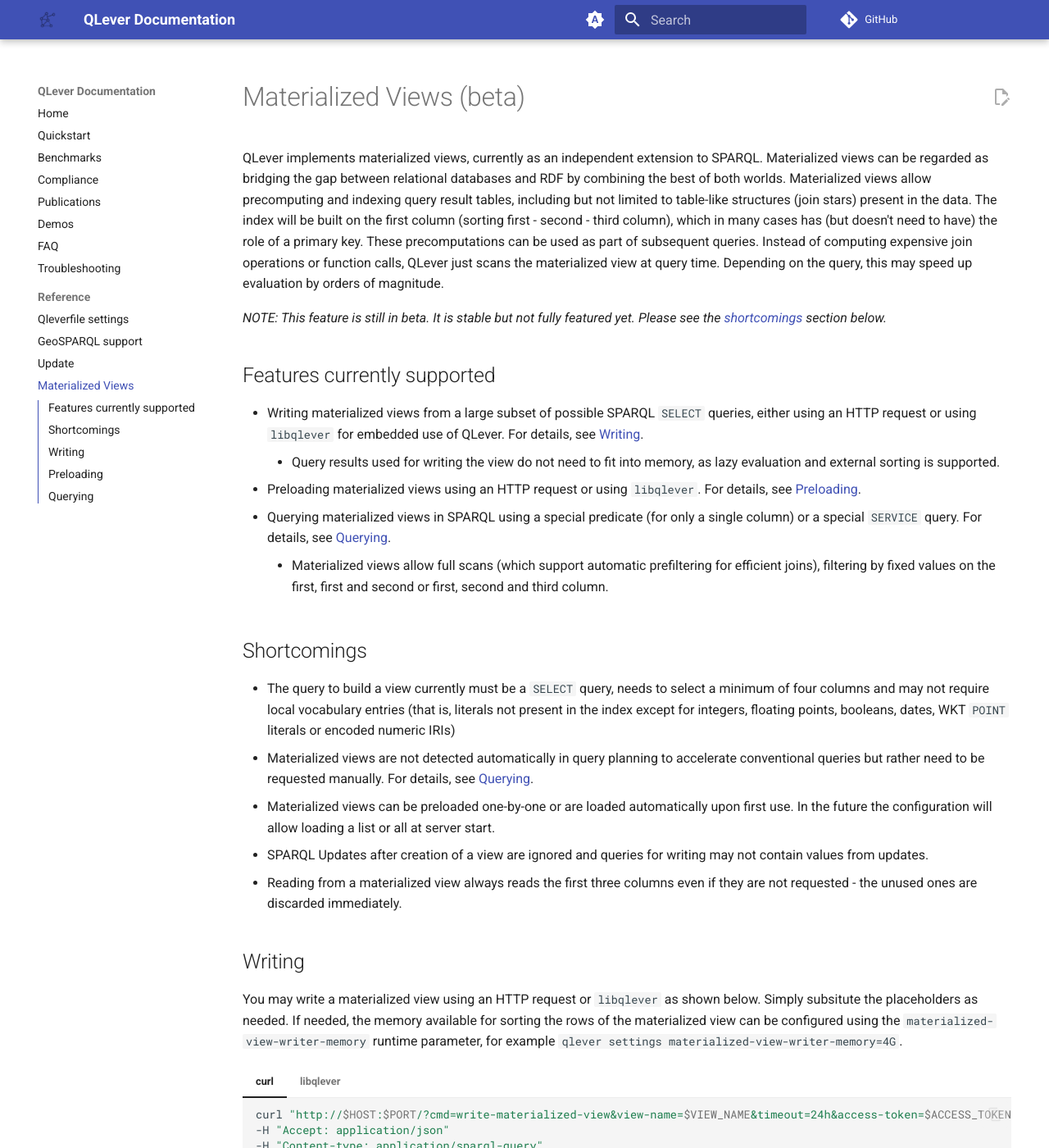
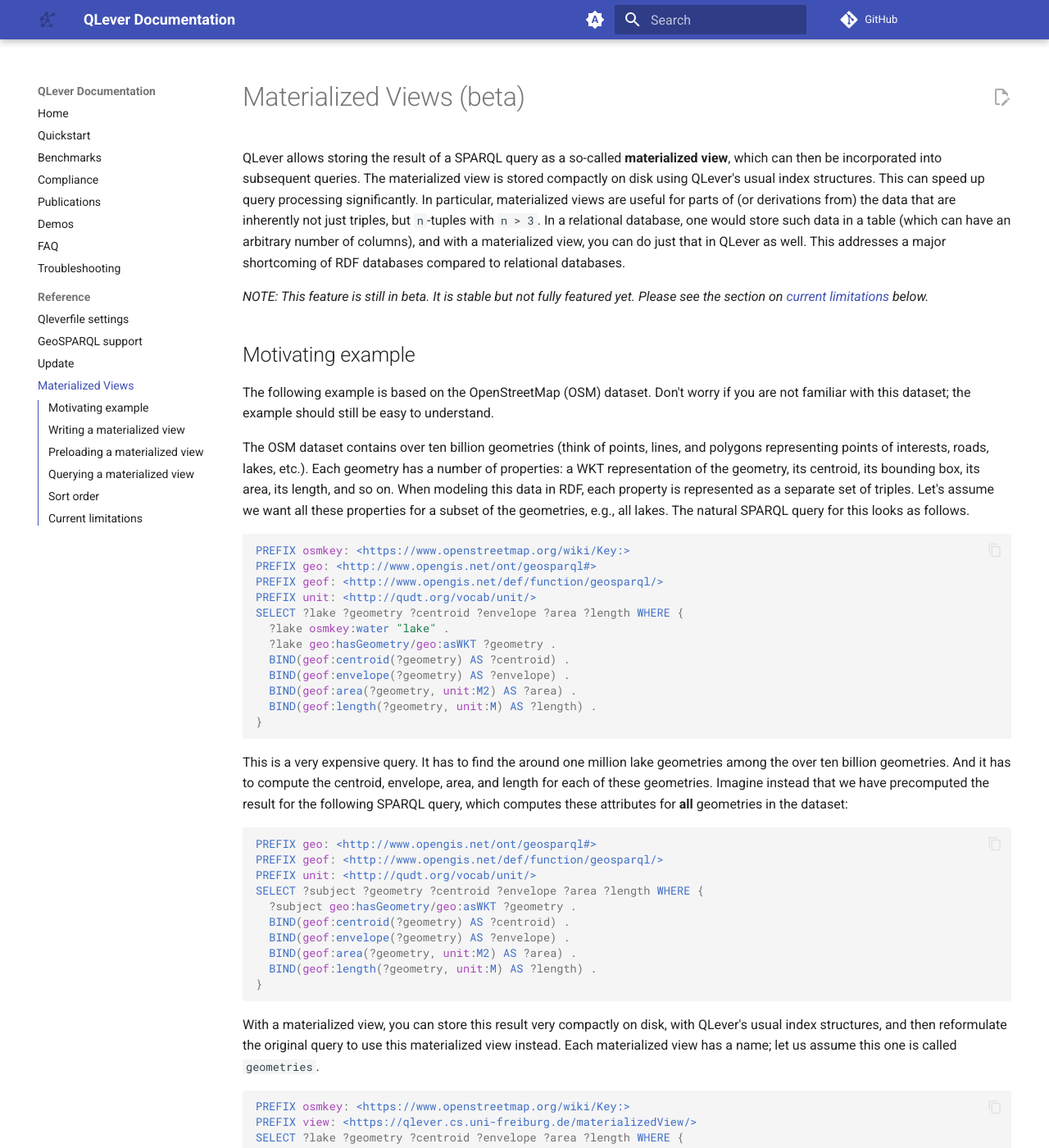
Before and after one commit to qlever-dev/qlever-docs, an MkDocs documentation site: the page built from docs/materialized-views.md, in a window 1280 px wide and 1400 px high. Shown: the whole window at 82% size. Built offline with MkDocs 1.6.1 and Material for MkDocs 9.7.7, drawn with Linux system fonts in a browser that asks for light colours; plug-ins that fetch from the network failed and are left out; comment, search, counter and statistics services are not loaded; the version menu is left out; some of the changed text lies outside the part shown.

Commit message:
Major revision based on Christoph's draft

````diff
--- a/docs/materialized-views.md
+++ b/docs/materialized-views.md
@@ -1,31 +1,102 @@
 # Materialized Views (beta)
 
-QLever implements materialized views, currently as an independent extension to SPARQL. Materialized views can be regarded as bridging the gap between relational databases and RDF by combining the best of both worlds. Materialized views allow precomputing and indexing query result tables, including but not limited to table-like structures (join stars) present in the data. The index will be built on the first column (sorting first - second - third column), which in many cases has (but doesn't need to have) the role of a primary key. These precomputations can be used as part of subsequent queries. Instead of computing expensive join operations or function calls, QLever just scans the materialized view at query time. Depending on the query, this may speed up evaluation by orders of magnitude.
+QLever allows storing the result of a SPARQL query as a so-called **materialized
+view**, which can then be incorporated into subsequent queries. The
+materialized view is stored compactly on disk using QLever's usual index
+structures. This can speed up query processing significantly. In particular,
+materialized views are useful for parts of (or derivations from) the data that are
+inherently not just triples, but `n`-tuples with `n > 3`. In a relational
+database, one would store such data in a table (which can have an arbitrary
+number of columns), and with a materialized view, you can do just that in
+QLever as well. This addresses a major shortcoming of RDF databases compared to
+relational databases.
+
+*NOTE: This feature is still in beta. It is stable but not fully featured yet.
+Please see the section on [current limitations](#current-limitations) below.*
+
+## Motivating example
+
+The following example is based on the OpenStreetMap (OSM) dataset. Don't worry
+if you are not familiar with this dataset; the example should still be easy to
+understand.
+
+The OSM dataset contains over ten billion geometries (think of points, lines,
+and polygons representing points of interests, roads, lakes, etc.). Each
+geometry has a number of properties: a WKT representation of the geometry, its
+centroid, its bounding box, its area, its length, and so on. When modeling this
+data in RDF, each property is represented as a separate set of triples. Let's
+assume we want all these properties for a subset of the geometries, e.g., all
+lakes. The natural SPARQL query for this looks as follows.
+
+```sparql
+PREFIX osmkey: <https://www.openstreetmap.org/wiki/Key:>
+PREFIX geo: <http://www.opengis.net/ont/geosparql#>
+PREFIX geof: <http://www.opengis.net/def/function/geosparql/>
+PREFIX unit: <http://qudt.org/vocab/unit/>
+SELECT ?lake ?geometry ?centroid ?envelope ?area ?length WHERE {
+  ?lake osmkey:water "lake" .
+  ?lake geo:hasGeometry/geo:asWKT ?geometry .
+  BIND(geof:centroid(?geometry) AS ?centroid) .
+  BIND(geof:envelope(?geometry) AS ?envelope) .
+  BIND(geof:area(?geometry, unit:M2) AS ?area) .
+  BIND(geof:length(?geometry, unit:M) AS ?length) .
+}
+```
+
+This is a very expensive query. It has to find the around one million lake
+geometries among the over ten billion geometries. And it has to compute the
+centroid, envelope, area, and length for each of these geometries. Imagine
+instead that we have precomputed the result for the following SPARQL query,
+which computes these attributes for **all** geometries in the dataset:
+
+```sparql
+PREFIX geo: <http://www.opengis.net/ont/geosparql#>
+PREFIX geof: <http://www.opengis.net/def/function/geosparql/>
+PREFIX unit: <http://qudt.org/vocab/unit/>
+SELECT ?subject ?geometry ?centroid ?envelope ?area ?length WHERE {
+  ?subject geo:hasGeometry/geo:asWKT ?geometry .
+  BIND(geof:centroid(?geometry) AS ?centroid) .
+  BIND(geof:envelope(?geometry) AS ?envelope) .
+  BIND(geof:area(?geometry, unit:M2) AS ?area) .
+  BIND(geof:length(?geometry, unit:M) AS ?length) .
+}
+```
+
+With a materialized view, you can store this result very compactly on disk, with
+QLever's usual index structures, and then reformulate the original query to use
+this materialized view instead. Each materialized view has a name; let us
+assume this one is called `geometries`.
+
+```sparql
+PREFIX osmkey: <https://www.openstreetmap.org/wiki/Key:>
+PREFIX view: <https://qlever.cs.uni-freiburg.de/materializedView/>
+SELECT ?lake ?geometry ?centroid ?envelope ?area ?length WHERE {
+  ?lake osmkey:water "lake" .
+  SERVICE view:geometries { [
+    view:column-subject ?lake ;
+    view:column-geometry ?geometry ;
+    view:column-centroid ?centroid ;
+    view:column-envelope ?envelope ;
+    view:column-area ?area ;
+    view:column-length ?length
+  ] }
+}
+```
+
+## Writing a materialized view
+
+You can write a materialized view using the `qlever` command-line interface
+(this is the easiest way), via an HTTP request or via `libqlever`, as shown
+below. Simply substitute the relevant placeholders as needed. If needed, the
+memory available for sorting the rows of the materialized view can be
+configured using the `materialized-view-writer-memory` runtime parameter, for
+example `qlever settings materialized-view-writer-memory=4G`.
 
 
-*NOTE: This feature is still in beta. It is stable but not fully featured yet. Please see the [shortcomings](#shortcomings) section below.*
-
-## Features currently supported
-
-- Writing materialized views from a large subset of possible SPARQL `SELECT` queries, either using an HTTP request or using `libqlever` for embedded use of QLever. For details, see [Writing](#writing).
-    - Query results used for writing the view do not need to fit into memory, as lazy evaluation and external sorting is supported.
-- Preloading materialized views using an HTTP request or using `libqlever`. For details, see [Preloading](#preloading).
-- Querying materialized views in SPARQL using a special predicate (for only a single column) or a special `SERVICE` query. For details, see [Querying](#querying).
-    - Materialized views allow full scans (which support automatic prefiltering for efficient joins), filtering by fixed values on the first, first and second or first, second and third column.
-
-## Shortcomings
-
-- The query to build a view currently must be a `SELECT` query, needs to select a minimum of four columns and may not require local vocabulary entries (that is, literals not present in the index except for integers, floating points, booleans, dates, WKT `POINT` literals or encoded numeric IRIs)
-- Materialized views are not detected automatically in query planning to accelerate conventional queries but rather need to be requested manually. For details, see [Querying](#querying).
-- Materialized views can be preloaded one-by-one or are loaded automatically upon first use. In the future the configuration will allow loading a list or all at server start.
-- SPARQL Updates after creation of a view are ignored and queries for writing may not contain values from updates.
-- Reading from a materialized view always reads the first three columns even if they are not requested - the unused ones are discarded immediately.
-
-## Writing
-
-You may write a materialized view using an HTTP request or `libqlever` as shown below. Simply subsitute the placeholders as needed. If needed, the memory available for sorting the rows of the materialized view can be configured using the `materialized-view-writer-memory` runtime parameter, for example `qlever settings materialized-view-writer-memory=4G`.
-
-
+=== "qlever CLI"
+    ``` bash
+    qlever materialized-view $VIEW_NAME "SELECT ... { ... }"
+    ```
 === "curl"
     ``` bash
     curl "http://$HOST:$PORT/?cmd=write-materialized-view&view-name=$VIEW_NAME&timeout=24h&access-token=$ACCESS_TOKEN" \
@@ -42,9 +113,11 @@ You may write a materialized view using an HTTP request or `libqlever` as shown
     qlv.writeMaterializedView("nameOfTheView", "SELECT ... { ... }");
     ```
 
-## Preloading
+## Preloading a materialized view
 
-You may optionally preload materialized views. If you do not apply preloading, views get loaded automatically when they are used in a query for the first time. Preloading can be requested via HTTP and `libqlever`.
+You can optionally preload materialized views. If you do not apply preloading,
+views get loaded automatically when they are used in a query for the first
+time. Preloading can be requested via HTTP and `libqlever`.
 
 
 === "curl"
@@ -60,9 +133,14 @@ You may optionally preload materialized views. If you do not apply preloading, v
     qlv.loadMaterializedView("nameOfTheView");
     ```
 
-## Querying
+## Querying a materialized view
 
-Materialized views may be queried using the special predicate `view:VIEW-COLUMN` or using a special `SERVICE` query to `view:VIEW` (where `view:` is a prefix for `<https://qlever.cs.uni-freiburg.de/materializedView/>`, `VIEW` is the name of your materialized view and `COLUMN` is the name of the column you wish to read):
+Materialized views can be queried using the special predicate
+`view:VIEW-COLUMN` or using a special `SERVICE` query to `view:VIEW` (where
+`view:` is a prefix for
+`<https://qlever.cs.uni-freiburg.de/materializedView/>`, `VIEW` is the name of
+your materialized view and `COLUMN` is the name of the column you wish to
+read):
 
 ```sparql
 PREFIX view: <https://qlever.cs.uni-freiburg.de/materializedView/>
@@ -78,39 +156,89 @@ When using the `SERVICE` syntax, the user may freely select an arbitrary subset
 
 ??? note "Example queries on a materialized view"
 
-    Assuming a materialized view `geometries` exists and its first column is `?osm_id` and it includes the columns `geometry` and `centroid`, you could issue each of the following queries:
+    Assume the materialized view `geometries` from the motivating example above
+    exists, with columns `subject`, `geometry`, `centroid`, `envelope`, `area`,
+    and `length`.
 
-    **1. special predicate with a fixed subject**
+    **1. Special predicate with a fixed subject (geometry of Germany)**
 
     ```sparql
     PREFIX osmway: <https://www.openstreetmap.org/way/>
     PREFIX view: <https://qlever.cs.uni-freiburg.de/materializedView/>
-    SELECT * {
-      osmway:6593464 view:geometries-geometry ?geo
+    SELECT ?geometry WHERE {
+      osmrel:51477 view:geometries-geometry ?geometry .
     }
     ```
 
-    **2. special predicate without a fixed subject (full scan)**
+    **2. Special predicate without a fixed subject (all lakes and their
+    geometries)**
 
     ```sparql
     PREFIX osmkey: <https://www.openstreetmap.org/wiki/Key:>
     PREFIX view: <https://qlever.cs.uni-freiburg.de/materializedView/>
-    SELECT * {
-      ?x view:geometries-geometry ?geo ;
-         osmkey:waterway [] .
+    SELECT ?lake ?geometry WHERE {
+      ?lake osmkey:water "lake" .
+      ?lake view:geometries-geometry ?geometry .
     }
     ```
 
-    **3. special `SERVICE` with full control over which columns are read**
+    **3. Special `SERVICE` request reading multiple columns (all lakes and
+    their geometries and areas)**
 
     ```sparql
     PREFIX osmway: <https://www.openstreetmap.org/way/>
     PREFIX view: <https://qlever.cs.uni-freiburg.de/materializedView/>
-    SELECT * WHERE {
-      SERVICE view:geometries {
-        _:config view:column-osm_id osmway:6593464 ;
-                 view:column-geometry ?geo ;
-                 view:column-centroid ?centroid .
-      }
+    SELECT ?lake ?geometry ?area WHERE {
+      ?lake osmkey:water "lake" .
+      SERVICE view:geometries { [
+        view:column-subject ?lake ;
+        view:column-geometry ?geometry ;
+        view:column-area ?area
+      ] }
     }
     ```
+
+## Sort order
+
+Materialized views are sorted by the first column, then the second column, and
+then the third column. You should choose the order wisely when creating the
+view, for the following reasons:
+
+1. Joining a materialized view with other graph patterns is very efficient
+   when the join column is the first column of the view (like in the example
+   above).
+2. Range-like filtering on the first column of the view is very efficient. For
+   example, if the first column contains literals, retrieving all rows where the
+   literal matches a certain prefix is efficient.
+3. When fixing certain columns of the view, the following restrictions apply:
+   You can either fix the first column, or the first and second column, or the
+   first, second, and third column.
+
+## Current limitations
+
+The materialized views feature is still in beta. It works, but there are some
+limitations regarding its use. These limitations will be lifted in future
+releases of QLever.
+
+1. The query result must have at least four columns; if the result for which
+   you want to create a materialized view has fewer columns, you currently
+   need to add dummy columns (e.g., using `BIND` statements).
+2. The query result may not contain so-called local vocabulary entries, that
+   is, IRIs or literals that were added by update operations or created by
+   functions during query processing, except for integers, floating points,
+   booleans, dates, WKT `POINT` literals or encoded numeric IRIs (these are all
+   fine).
+3. The query to build a view must be a `SELECT` query; we will eventually
+   support `CONSTRUCT` queries as well.
+4. Materialized views are currently read-only; that is, update operation do
+   not modify materialized views. If you need to update a materialized view,
+   you must currently recreate it from scratch (you can simply overwrite an
+   existing view).
+5. To use a materialized view in a query, you must currently use the special syntax
+   described above; eventually, materialized views will be detected and used
+   automatically by the query planner (to a certain extent).
+6. Materialized views can be preloaded one-by-one or are loaded automatically
+   upon first use. In the future, the configuration will allow loading a list or
+   all at server start.
+7. Reading from a materialized view always reads the first three columns even
+   if they are not requested; the unused ones are discarded immediately.
````
